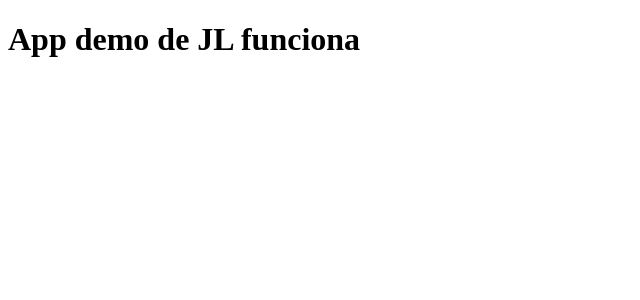
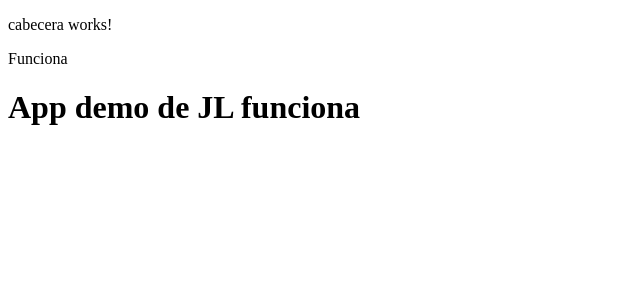
Before and after one commit to CAS-indra/demo-jl, an Angular app: page / in a window 1280 px wide. Shown: the top 300 px of the page, without its empty margins (0-640 px from the left). Built offline with nearby package versions, Linux system fonts and the light colour scheme.

Commit message:
crear cabecera

```diff
--- a/src/app/app.component.html
+++ b/src/app/app.component.html
@@ -1,4 +1,5 @@
-
+<!-- cabecera -->
+<app-cabecera></app-cabecera>
 <app-titulo></app-titulo>
-
 <router-outlet></router-outlet>
+<!-- pie -->
--- a/src/app/app.module.ts
+++ b/src/app/app.module.ts
@@ -3,11 +3,12 @@ import { BrowserModule } from '@angular/platform-browser';
 
 import { AppRoutingModule } from './app-routing.module';
 import { AppComponent } from './app.component';
+import { LayoutModule } from './layout/layout.module';
 import { TituloComponent } from './titulo/titulo.component';
 
 @NgModule({
   declarations: [AppComponent, TituloComponent],
-  imports: [BrowserModule, AppRoutingModule],
+  imports: [BrowserModule, AppRoutingModule, LayoutModule],
   providers: [],
   bootstrap: [AppComponent],
 })
--- /dev/null
+++ b/src/app/layout/cabecera/cabecera.component.html
@@ -0,0 +1,3 @@
+<p>cabecera works!</p>
+
+<header>Funciona</header>
--- /dev/null
+++ b/src/app/layout/cabecera/cabecera.component.ts
@@ -0,0 +1,14 @@
+import { Component, OnInit } from '@angular/core';
+
+@Component({
+  selector: 'app-cabecera',
+  templateUrl: './cabecera.component.html',
+  styleUrls: ['./cabecera.component.scss'],
+})
+export class CabeceraComponent implements OnInit {
+  public empresa = 'indra';
+
+  constructor() {}
+
+  ngOnInit(): void {}
+}
```
Also changed, not shown: src/app/layout/layout.module.ts (added, +10 -0 lines), src/app/layout/cabecera/cabecera.component.scss (added), 1 other file (tests, documents, lock files or other folders).
